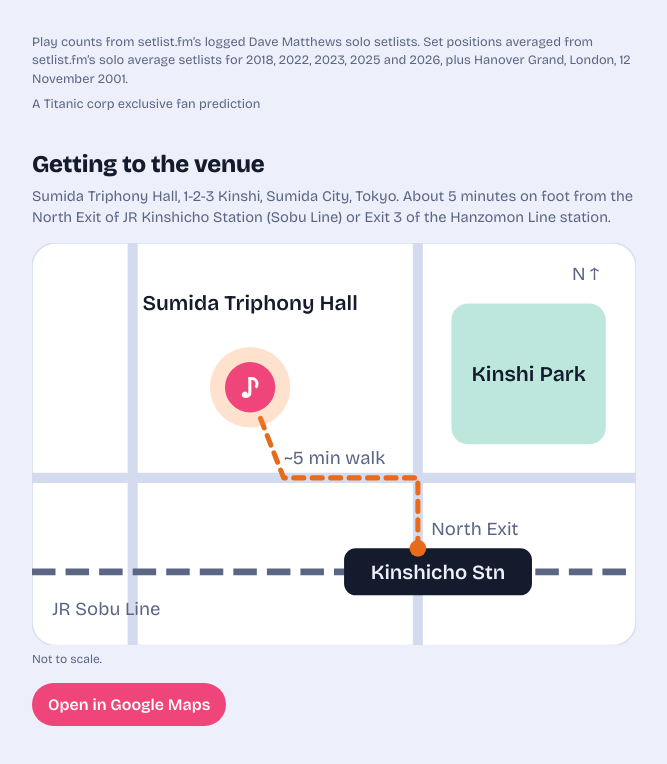
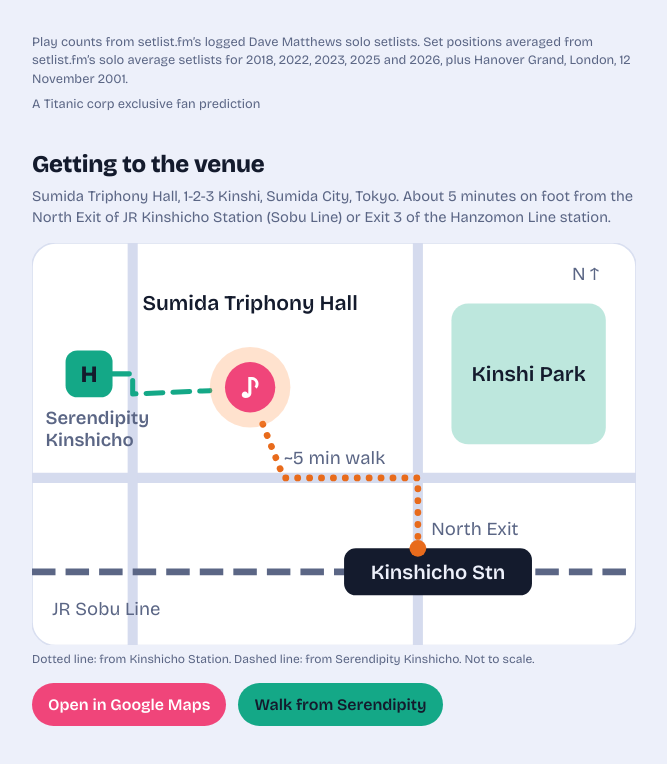
Before and after one commit to dmb-setlist/dave-matthews-tokyo, a plain HTML site: page index.html in a window 1280 px wide. Shown: the part 3264-4028 px from the top of the page, without its empty margins (306-973 px from the left). Drawn offline with nearby package versions, Linux system fonts and the light colour scheme.

Commit message:
Add files via upload

```diff
--- a/index.html
+++ b/index.html
@@ -120,7 +120,11 @@ footer{ margin-top:36px; color:var(--muted); font-size:.8rem; }
 .m-rail{ stroke:var(--muted); stroke-width:4; stroke-dasharray:14 6; }
 .m-stn{ fill:var(--ink); }
 .m-stn-t{ fill:var(--bg); font-size:12px; font-weight:600; }
-.m-walk{ fill:none; stroke:var(--orange); stroke-width:3; stroke-dasharray:6 5; stroke-linecap:round; stroke-linejoin:round; }
+.m-walk{ fill:none; stroke:var(--orange); stroke-width:4; stroke-dasharray:0.1 7; stroke-linecap:round; stroke-linejoin:round; }
+.m-walk2{ fill:none; stroke:var(--teal); stroke-width:3; stroke-dasharray:10 6; stroke-linecap:round; stroke-linejoin:round; }
+.m-hotel{ fill:var(--teal); }
+.m-hotel-t{ fill:#141B2D; font-size:14px; font-weight:800; }
+.m-strong{ fill:var(--ink); font-weight:600; }
 .m-exit{ fill:var(--orange); }
 .m-halo{ fill:color-mix(in srgb, var(--halo) 25%, transparent); }
 .m-pin{ fill:var(--sun); }
@@ -129,6 +133,8 @@ footer{ margin-top:36px; color:var(--muted); font-size:.8rem; }
 .m-small{ fill:var(--muted); font-size:11px; }
 .maplink{ display:inline-flex; align-items:center; gap:8px; padding:10px 16px; border-radius:999px; background:var(--sun); color:#fff; font-weight:600; text-decoration:none; }
 .maplink:hover{ filter:brightness(1.05); }
+.maplink{ margin:0 8px 8px 0; }
+.maplink.alt{ background:var(--teal); color:#141B2D; }
 footer p{ margin:0 0 6px; }
 
 .theme-toggle{ position:fixed; top:calc(env(safe-area-inset-top,0px) + 12px); right:12px; z-index:20; width:42px; height:42px; border-radius:50%; border:1px solid var(--line); background:var(--card); color:var(--ink); font-size:1.15rem; line-height:1; display:grid; place-items:center; cursor:pointer; box-shadow:0 2px 10px rgba(0,0,0,.25); padding:0; }
@@ -190,7 +196,7 @@ footer p{ margin:0 0 6px; }
   <h2 id="map-h">Getting to the venue</h2>
   <p class="note">Sumida Triphony Hall, 1-2-3 Kinshi, Sumida City, Tokyo. About 5 minutes on foot from the North Exit of JR Kinshicho Station (Sobu Line) or Exit 3 of the Hanzomon Line station.</p>
   <figure>
-    <svg viewBox="0 0 360 240" role="img" aria-label="Simple map: walk north from Kinshicho Station’s North Exit to Sumida Triphony Hall, next to Kinshi Park">
+    <svg viewBox="0 0 360 240" role="img" aria-label="Simple map: a dotted route from Kinshicho Station’s North Exit and a dashed route from Serendipity Kinshicho, both leading to Sumida Triphony Hall, next to Kinshi Park">
       <rect class="m-bg" x="0" y="0" width="360" height="240" rx="14"/>
       <line class="m-road" x1="0" y1="140" x2="360" y2="140"/>
       <line class="m-road" x1="230" y1="0" x2="230" y2="240"/>
@@ -205,15 +211,21 @@ footer p{ margin:0 0 6px; }
       <circle class="m-exit" cx="230" cy="182" r="5"/>
       <text class="m-small" x="238" y="174">North Exit</text>
       <text class="m-small" x="150" y="132">~5 min walk</text>
+      <polyline class="m-walk2" points="48,78 60,78 60,90 106,88"/>
+      <rect class="m-hotel" x="20" y="64" width="28" height="28" rx="7"/>
+      <text class="m-hotel-t" x="34" y="83" text-anchor="middle">H</text>
+      <text class="m-small m-strong" x="8" y="108">Serendipity</text>
+      <text class="m-small m-strong" x="8" y="121">Kinshicho</text>
       <circle class="m-halo" cx="130" cy="86" r="24"/>
       <circle class="m-pin" cx="130" cy="86" r="15"/>
       <text class="m-pin-t" x="130" y="91" text-anchor="middle">♪</text>
       <text class="m-lbl" x="130" y="40" text-anchor="middle">Sumida Triphony Hall</text>
       <text class="m-small" x="338" y="22" text-anchor="end">N ↑</text>
     </svg>
-    <figcaption>Not to scale.</figcaption>
+    <figcaption>Dotted line: from Kinshicho Station. Dashed line: from Serendipity Kinshicho. Not to scale.</figcaption>
   </figure>
   <a class="maplink" href="https://www.google.com/maps/search/?api=1&amp;query=Sumida%20Triphony%20Hall%2C%201-2-3%20Kinshi%2C%20Sumida%20City%2C%20Tokyo" target="_blank" rel="noopener">Open in Google Maps</a>
+  <a class="maplink alt" href="https://www.google.com/maps/dir/?api=1&amp;origin=1-6-9%20Kinshi%2C%20Sumida%20City%2C%20Tokyo&amp;destination=Sumida%20Triphony%20Hall%2C%201-2-3%20Kinshi%2C%20Sumida%20City%2C%20Tokyo&amp;travelmode=walking" target="_blank" rel="noopener">Walk from Serendipity</a>
 </section>
 
 </main>
```
